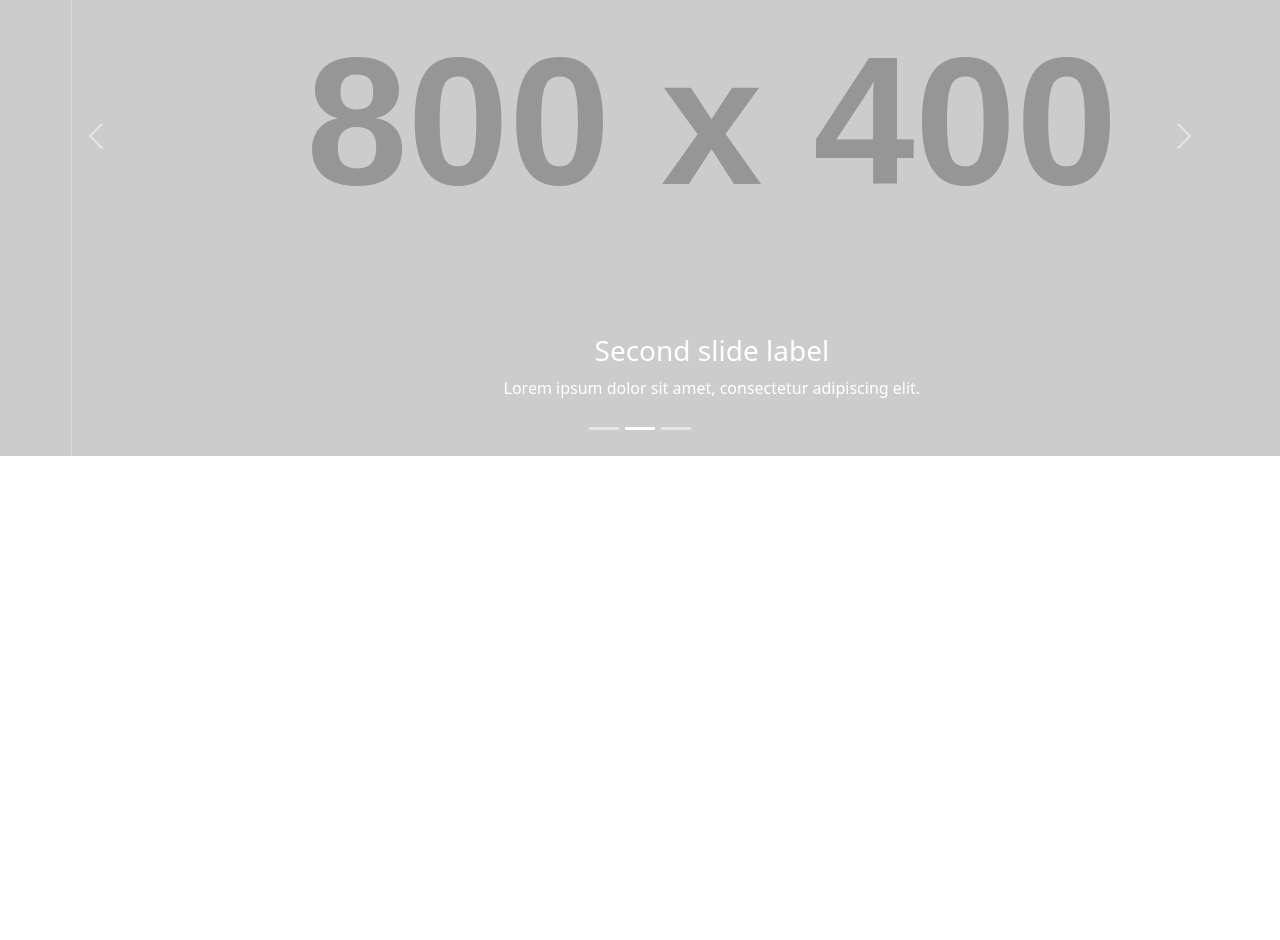
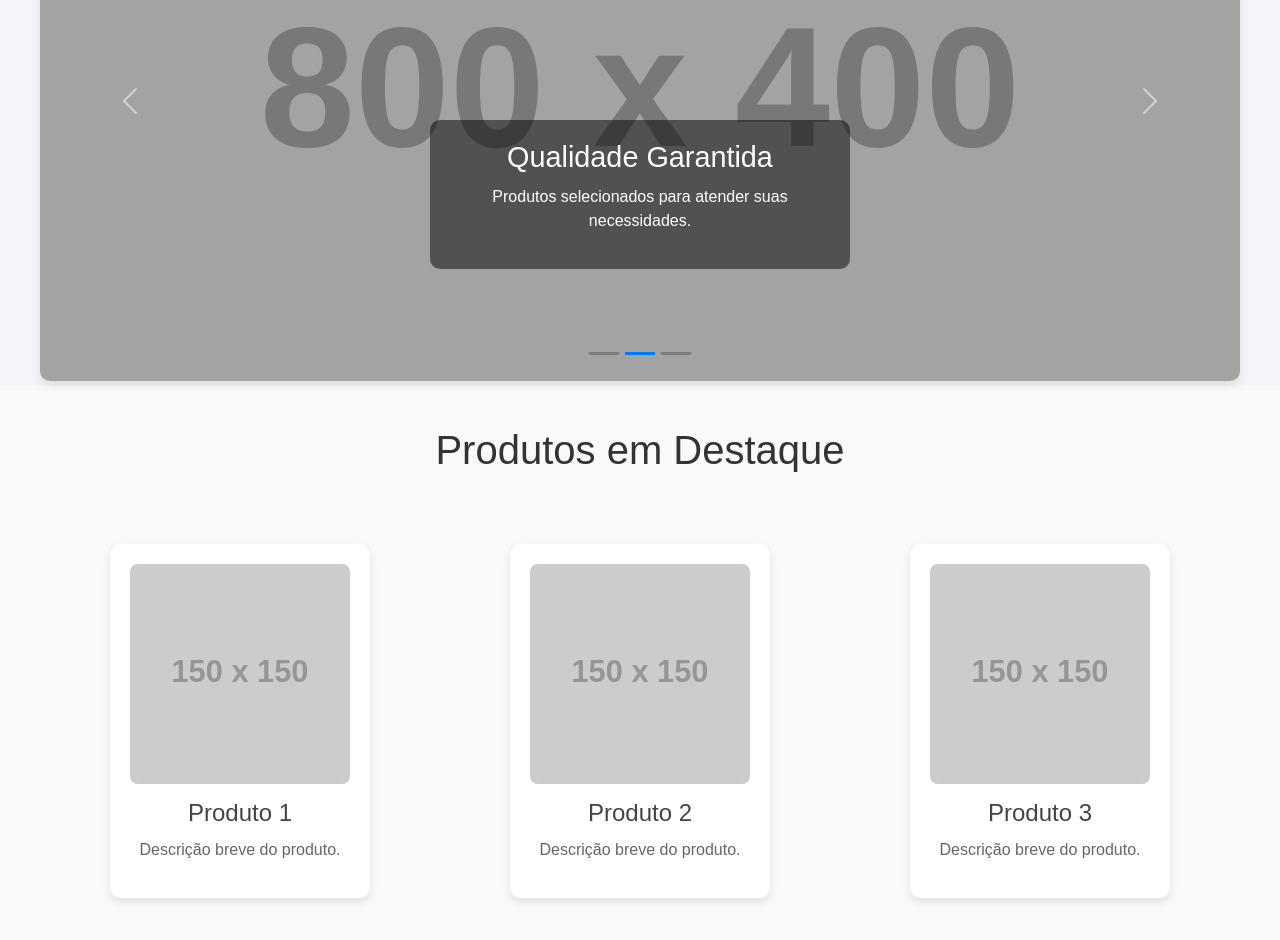
Before and after one commit to Nathanviana/React---ecommerce, a React (Vite) app: page / in a window 1280 px wide. Shown: the part 260-1200 px from the top of the page. Before the commit the page ends 800 px from the top, so only its background shows below. Built offline with nearby package versions, Linux system fonts and the light colour scheme.

Commit message:
upgrade na pagina home

```diff
--- a/src/pages/home/Home.css
+++ b/src/pages/home/Home.css
@@ -0,0 +1,116 @@
+body {
+    background-color: #f4f4f9;
+    font-family: 'Arial', sans-serif;
+    margin: 0;
+    padding: 0;
+  }
+
+  /* Estilos para o carrossel */
+  .carousel {
+    width: 100%;
+    max-width: 1200px;
+    margin: 5px auto;
+    border-radius: 10px;
+    overflow: hidden;
+    box-shadow: 0px 4px 10px rgba(0, 0, 0, 0.1);
+  }
+
+  .carousel-item img {
+    width: 100%;
+    height: 70vh;
+    object-fit: cover;
+    filter: brightness(80%);
+    transition: filter 0.3s ease-in-out;
+  }
+
+  .carousel-item img:hover {
+    filter: brightness(100%);
+  }
+
+  /* Legendas do carrossel */
+  .carousel-caption {
+    position: absolute;
+    bottom: 20%;
+    left: 50%;
+    transform: translateX(-50%);
+    text-align: center;
+    background: rgba(0, 0, 0, 0.5);
+    padding: 20px;
+    border-radius: 10px;
+    color: #ffffff;
+    max-width: 70%;
+  }
+
+  .carousel-caption h3 {
+    font-size: 1.8rem;
+    margin-bottom: 10px;
+  }
+
+  .carousel-caption p {
+    font-size: 1rem;
+    font-weight: 300;
+  }
+
+  /* Botões de controle do carrossel */
+  .carousel-control-prev-icon,
+  .carousel-control-next-icon {
+    filter: brightness(0) invert(1);
+  }
+
+  .carousel-indicators [data-bs-target] {
+    background-color: #555;
+  }
+
+  .carousel-indicators .active {
+    background-color: #007bff;
+  }
+
+  /* seção dos produtos */
+  .highlights {
+    background-color: #f9f9f9;
+    padding: 40px 20px;
+    text-align: center;
+  }
+
+  .highlights h2 {
+    font-size: 2.5em;
+    color: #333;
+    margin-bottom: 20px;
+  }
+
+  .product-cards {
+    display: flex;
+    justify-content: space-evenly;
+    flex-wrap: wrap;
+  }
+
+  .product-card {
+    background-color: white;
+    border-radius: 10px;
+    box-shadow: 0 4px 8px rgba(0, 0, 0, 0.1);
+    margin: 50px;
+    padding: 20px;
+    width: 260px; /* Largura */
+    transition: transform 0.2s ease-in-out;
+  }
+
+  .product-card:hover {
+    transform: scale(1.05);
+  }
+
+  .product-card img {
+    width: 100%;
+    border-radius: 8px;
+  }
+
+  .product-card h3 {
+    font-size: 1.5em;
+    color: #444;
+    margin: 15px 0 10px;
+  }
+
+  .product-card p {
+    color: #666;
+    font-size: 1em;
+    line-height: 1.5;
+  }
--- a/src/pages/home/Home.jsx
+++ b/src/pages/home/Home.jsx
@@ -11,31 +11,54 @@ const Home = () => {
   };
 
   return (
-    <Carousel activeIndex={index} onSelect={handleSelect}>
+    <div className="home-container">
+      {/* Carrossel de Imagens */}
+      <Carousel activeIndex={index} onSelect={handleSelect} className="home-carousel">
         <Carousel.Item>
           <ExampleCarouselImage text="First slide" />
           <Carousel.Caption>
-          <h3>First slide label</h3>
-          <p>Nulla vitae elit libero, a pharetra augue mollis interdum.</p>
+            <h3>Bem-vindo à Nossa Loja</h3>
+            <p>Encontre os melhores produtos e serviços com preços acessíveis.</p>
           </Carousel.Caption>
         </Carousel.Item>
         <Carousel.Item>
           <ExampleCarouselImage text="Second slide" />
           <Carousel.Caption>
-          <h3>Second slide label</h3>
-          <p>Lorem ipsum dolor sit amet, consectetur adipiscing elit.</p>
+            <h3>Qualidade Garantida</h3>
+            <p>Produtos selecionados para atender suas necessidades.</p>
           </Carousel.Caption>
         </Carousel.Item>
         <Carousel.Item>
           <ExampleCarouselImage text="Third slide" />
           <Carousel.Caption>
-          <h3>Third slide label</h3>
-          <p>
-            Praesent commodo cursus magna, vel scelerisque nisl consectetur.
-          </p>
+            <h3>Ofertas Exclusivas</h3>
+            <p>Aproveite nossas promoções e descontos especiais!</p>
           </Carousel.Caption>
         </Carousel.Item>
       </Carousel>
+
+      {/* Seção de Destaques */}
+      <section className="highlights">
+        <h2>Produtos em Destaque</h2>
+        <div className="product-cards">
+          <div className="product-card">
+            <img src="https://via.placeholder.com/150" alt="Produto 1" />
+            <h3>Produto 1</h3>
+            <p>Descrição breve do produto.</p>
+          </div>
+          <div className="product-card">
+            <img src="https://via.placeholder.com/150" alt="Produto 2" />
+            <h3>Produto 2</h3>
+            <p>Descrição breve do produto.</p>
+          </div>
+          <div className="product-card">
+            <img src="https://via.placeholder.com/150" alt="Produto 3" />
+            <h3>Produto 3</h3>
+            <p>Descrição breve do produto.</p>
+          </div>
+        </div>
+      </section>
+    </div>
   );
 }
 
```
Lines whose indentation alone changed are shown as unchanged.
